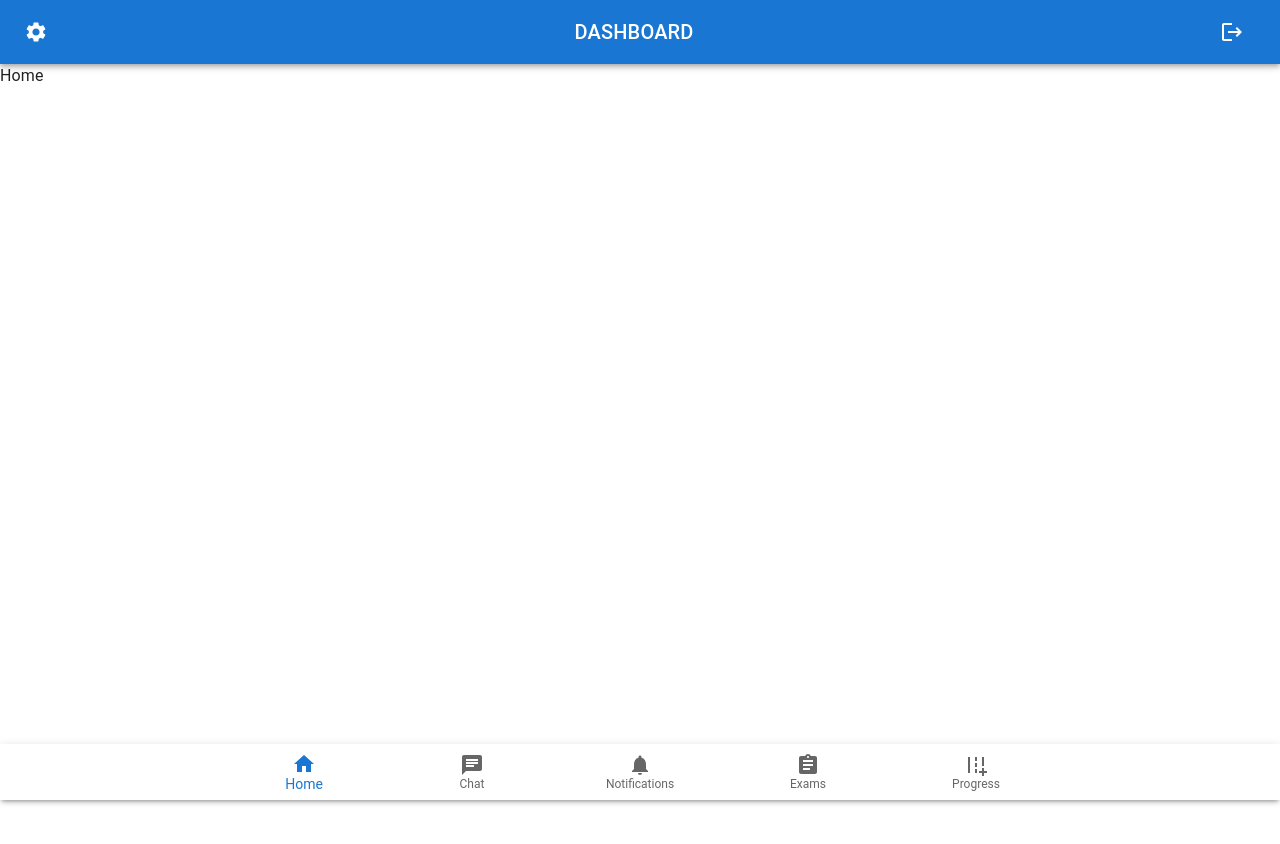
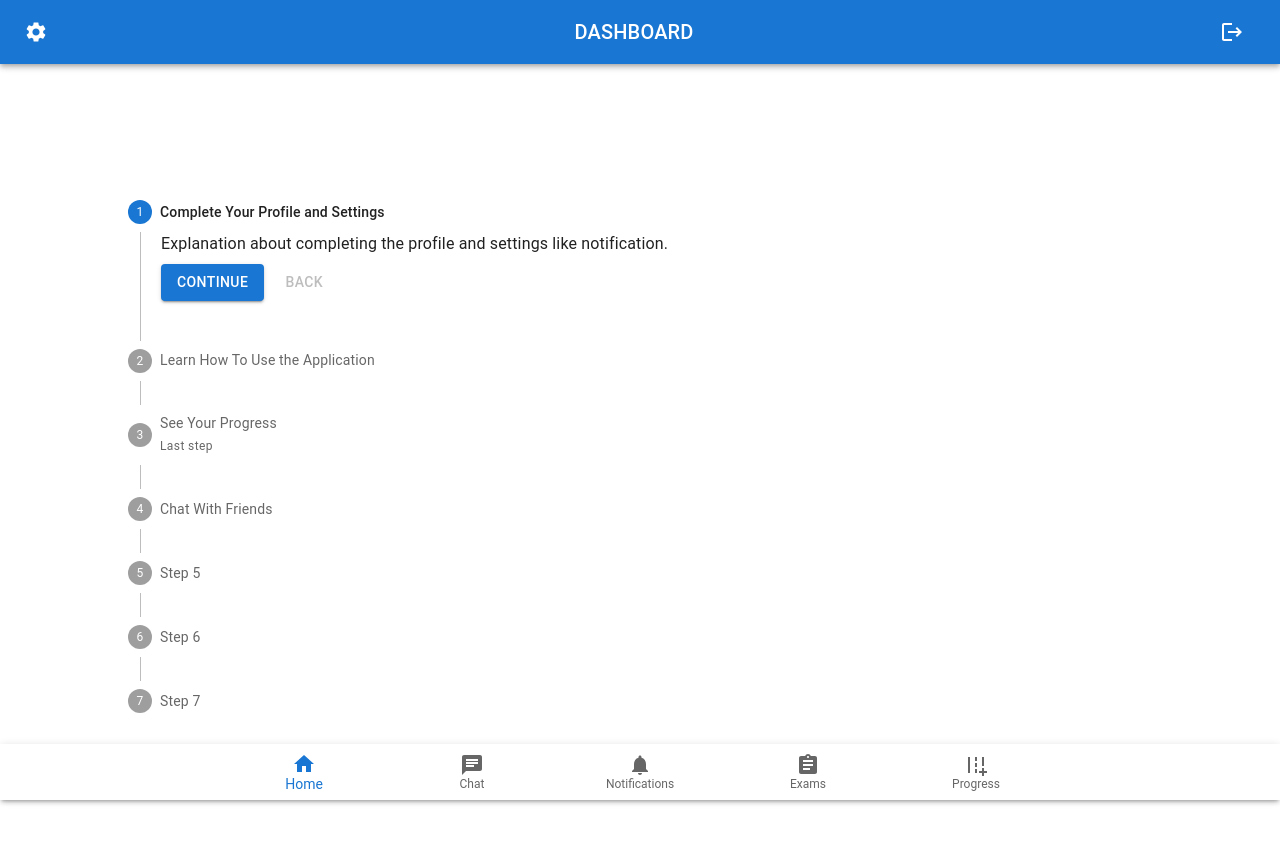
Before and after one commit to WomenPlusPlus/deploy-impact-21-inzone-c, a React (Create React App) app in the folder client-inzone/: page /student/home in a window 1280 px wide. Shown: the top 844 px of the page. Before the commit the page ends 800 px from the top, so only its background shows below. Built offline with nearby package versions, Linux system fonts and the light colour scheme.

Commit message:
templates of home and notifications

```diff
--- a/client-inzone/src/components/Student/HomeScreen.js
+++ b/client-inzone/src/components/Student/HomeScreen.js
@@ -10,12 +10,109 @@ import {
   IconButton,
   ListItemText,
   List,
+  Stepper,
+  Step,
+  StepLabel,
+  StepContent,
+  Button,
+  Paper,
 } from "@mui/material";
 import { Assignment, PlayCircleFilledWhite } from "@mui/icons-material";
 
+const steps = [
+  {
+    label: "Complete Your Profile and Settings",
+    description: `Explanation about completing the profile and settings like notification.`,
+  },
+  {
+    label: "Learn How To Use the Application",
+    description:
+      "Teach how to use the Application.",
+  },
+  {
+    label: "See Your Progress",
+    description: `Let's show how the student will look at their results.`,
+  },
+  {
+    label: "Chat With Friends",
+    description: `Chatting usability.`,
+  },
+  {
+    label: "Step 5",
+    description:
+      "Step 5 Description",
+  },
+  {
+    label: "Step 6",
+    description: `Step 6 Description`,
+  },
+  {
+    label: "Step 7",
+    description: `Step 7 Description`,
+  },
+];
 const HomeScreen = () => {
+  const [activeStep, setActiveStep] = React.useState(0);
 
-  return "Home";
+  const handleNext = () => {
+    setActiveStep((prevActiveStep) => prevActiveStep + 1);
+  };
+
+  const handleBack = () => {
+    setActiveStep((prevActiveStep) => prevActiveStep - 1);
+  };
+
+  const handleReset = () => {
+    setActiveStep(0);
+  };
+  return (
+    <Box sx={{ padding: '10%',  }}>
+      <Stepper activeStep={activeStep} orientation="vertical">
+        {steps.map((step, index) => (
+          <Step key={step.label}>
+            <StepLabel
+              optional={
+                index === 2 ? (
+                  <Typography variant="caption">Last step</Typography>
+                ) : null
+              }
+            >
+              {step.label}
+            </StepLabel>
+            <StepContent>
+              <Typography>{step.description}</Typography>
+              <Box sx={{ mb: 2 }}>
+                <div>
+                  <Button
+                    variant="contained"
+                    onClick={handleNext}
+                    sx={{ mt: 1, mr: 1 }}
+                  >
+                    {index === steps.length - 1 ? "Finish" : "Continue"}
+                  </Button>
+                  <Button
+                    disabled={index === 0}
+                    onClick={handleBack}
+                    sx={{ mt: 1, mr: 1 }}
+                  >
+                    Back
+                  </Button>
+                </div>
+              </Box>
+            </StepContent>
+          </Step>
+        ))}
+      </Stepper>
+      {activeStep === steps.length && (
+        <Paper square elevation={0} sx={{ p: 3 }}>
+          <Typography>All steps completed - you&apos;re finished</Typography>
+          <Button onClick={handleReset} sx={{ mt: 1, mr: 1 }}>
+            Reset
+          </Button>
+        </Paper>
+      )}
+    </Box>
+  );
 };
 
 export default HomeScreen;
--- a/client-inzone/src/components/Student/NotificationScreen.js
+++ b/client-inzone/src/components/Student/NotificationScreen.js
@@ -1,8 +1,78 @@
 import React, { Component } from "react";
-import { Typography } from "@mui/material";
+import {
+  Typography,
+  Box,
+  ListItem,
+  ListItemButton,
+  ListItemAvatar,
+  Divider,
+  Avatar,
+  IconButton,
+  ListItemText,
+  List,
+} from "@mui/material";
+import { Assignment, Check, CircleNotifications, PlayCircleFilledWhite } from "@mui/icons-material";
 
 const NotificationScreen = () => {
-  return <Typography>Notifications</Typography>;
+  const renderRow = () => {
+    return (
+      <>
+        <ListItem
+          alignItems="flex-start"
+          secondaryAction={
+            <IconButton edge="end" aria-label="delete">
+              <Check />
+            </IconButton>
+          }
+        >
+          <ListItemAvatar>
+            <Avatar>
+              <CircleNotifications />
+            </Avatar>
+          </ListItemAvatar>
+          <ListItemText primary="Exam Notification!" secondary={"Notification Description"} />
+        </ListItem>
+        <Divider variant="inset" component="li" />
+        <ListItem
+          alignItems="flex-start"
+          secondaryAction={
+            <IconButton edge="end" aria-label="delete">
+              <Check />
+            </IconButton>
+          }
+        >
+          <ListItemAvatar>
+            <Avatar>
+              <CircleNotifications />
+            </Avatar>
+          </ListItemAvatar>
+          <ListItemText primary="Chat Notification" secondary={"Notification Description"} />
+        </ListItem>
+        <Divider variant="inset" component="li" />
+        <ListItem
+          alignItems="flex-start"
+          secondaryAction={
+            <IconButton edge="end" aria-label="delete">
+              <Check />
+            </IconButton>
+          }
+        >
+          <ListItemAvatar>
+            <Avatar>
+              <CircleNotifications />
+            </Avatar>
+          </ListItemAvatar>
+          <ListItemText primary="Certificate Notification" secondary={"Notification Description"} />
+        </ListItem>
+        <Divider variant="inset" component="li" />
+      </>
+    );
+  };
+  return (
+    <List sx={{ width: "100%", bgcolor: "background.paper" }}>
+      {renderRow()}
+    </List>
+  );
 };
 
 export default NotificationScreen;
```
